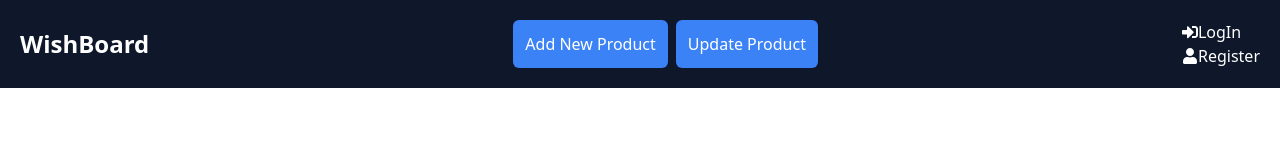
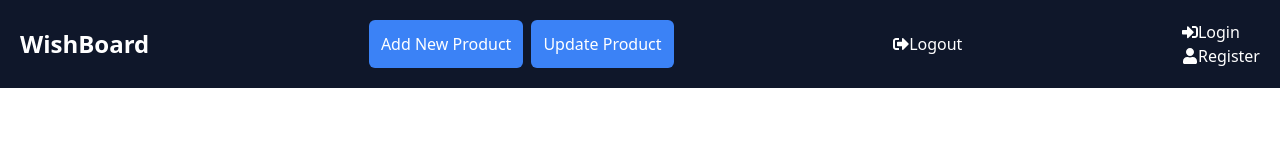
Before and after one commit to iqoll/dashboard-client, a React (Create React App) app: page / in a window 1280 px wide. Shown: the top 150 px of the page. Built offline with nearby package versions, Linux system fonts and the light colour scheme; no server answers.

Commit message:
useLogout hook

```diff
--- a/src/components/Navbar.jsx
+++ b/src/components/Navbar.jsx
@@ -1,7 +1,14 @@
 import { Link, useNavigate } from 'react-router-dom'
 import { FaSignInAlt, FaSignOutAlt, FaUser } from 'react-icons/fa'
+import { useLogout } from '../hooks/useLogout'
 
 function Navbar() {
+	const { logout } = useLogout()
+
+	const handleClick = (e) => {
+		logout()
+	}
+
 	return (
 		<>
 			<header className='flex justify-between items-center p-5 bg-slate-900'>
@@ -23,11 +30,19 @@ function Navbar() {
 						</li>
 					</ul>
 					<div className='text-white'>
+						<button
+							className='flex items-center space-x-1 hover:-translate-y-0.5'
+							onClick={handleClick}
+						>
+							<FaSignOutAlt /> Logout
+						</button>
+					</div>
+					<div className='text-white'>
 						<Link
 							to='/login'
 							className='flex items-center space-x-1 hover:-translate-y-0.5'
 						>
-							<FaSignInAlt /> LogIn
+							<FaSignInAlt /> Login
 						</Link>
 						<Link
 							to='/register'
--- /dev/null
+++ b/src/hooks/useLogout.js
@@ -0,0 +1,14 @@
+import { useAuthContext } from "./useAuthContext"
+
+export const useLogout = () => {
+  const { dispatch } = useAuthContext()
+
+  const logout = () => {
+    // Remove user from localStorage
+    localStorage.removeItem('user')
+
+    // Dispatch logout action
+    dispatch({type: 'LOGOUT'})
+  }
+  return {logout}
+}
```
